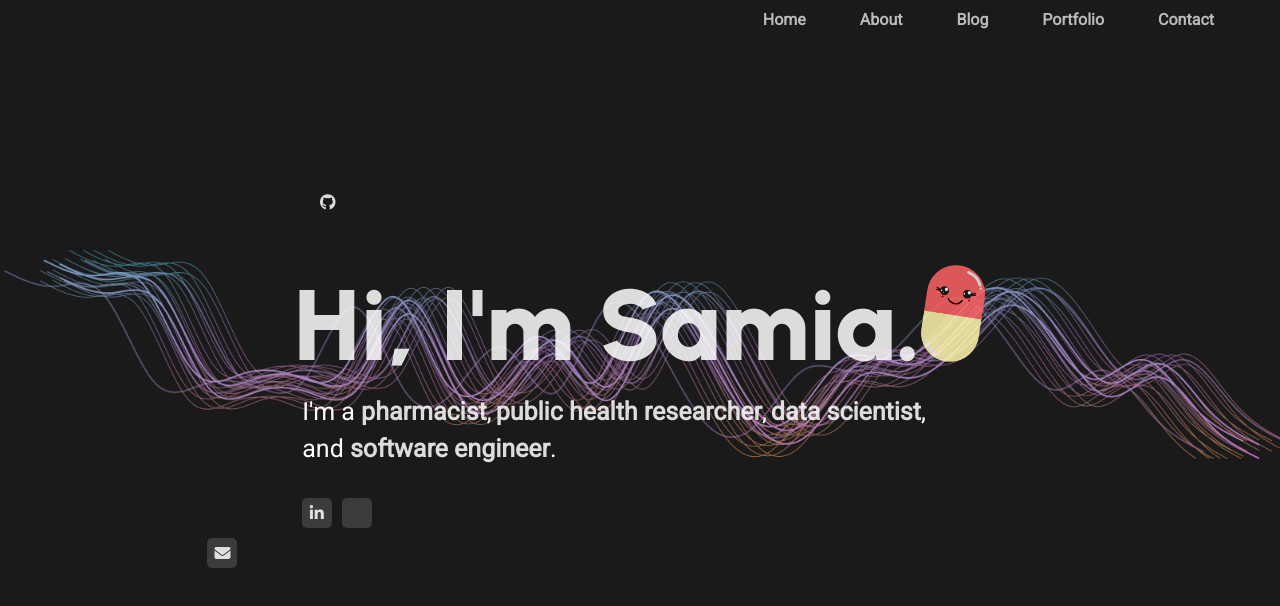
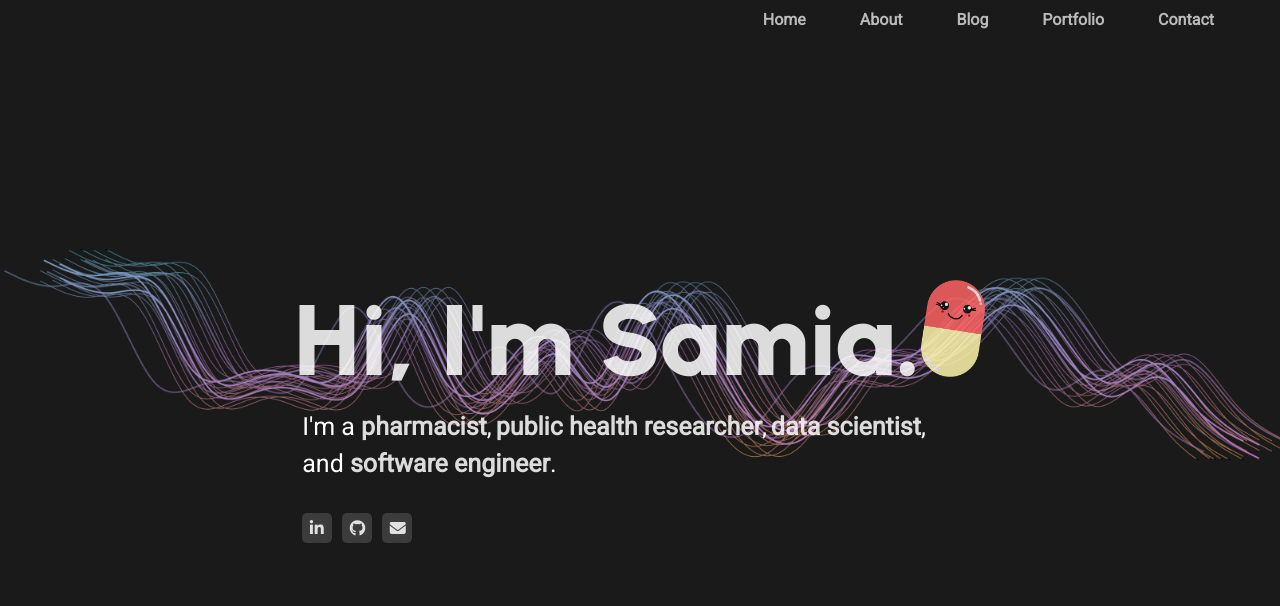
Before and after one commit to samiaab1990/portfolio, a plain HTML site: page index.html in a window 1280 px wide. Drawn offline with nearby package versions, Linux system fonts and the light colour scheme.

Commit message:
index.html

```diff
--- a/index.html
+++ b/index.html
@@ -35,10 +35,9 @@
             <span class="fourth">and <a href="#" onclick="changeAvi('/images/kawaii_dev.png','8.5%');">software engineer</a>.</span>
         </div>
         <div class="social-links">
-            <div class="social-button"><a  href="https://www.linkedin.com/in/samiab1990/"><i class="fa-brands fa-linkedin-in"></i></a></div>
-            <div class="social-button"> </div><a  href="https://github.com/samiaab1990"><i class="fa-brands fa-github"></i></a></div>
+            <div class="social-button"><a href="https://www.linkedin.com/in/samiab1990/"><i class="fa-brands fa-linkedin-in"></i></a></div>
+            <div class="social-button"><a href="https://github.com/samiaab1990"><i class="fa-brands fa-github"></i></a></div>
             <div class="social-button"><a href="mailto:samiaab1990@gmail.com"><i class="fa-solid fa-envelope"></i></a></div>
-
         </div>
     </div>
 </div>
```
